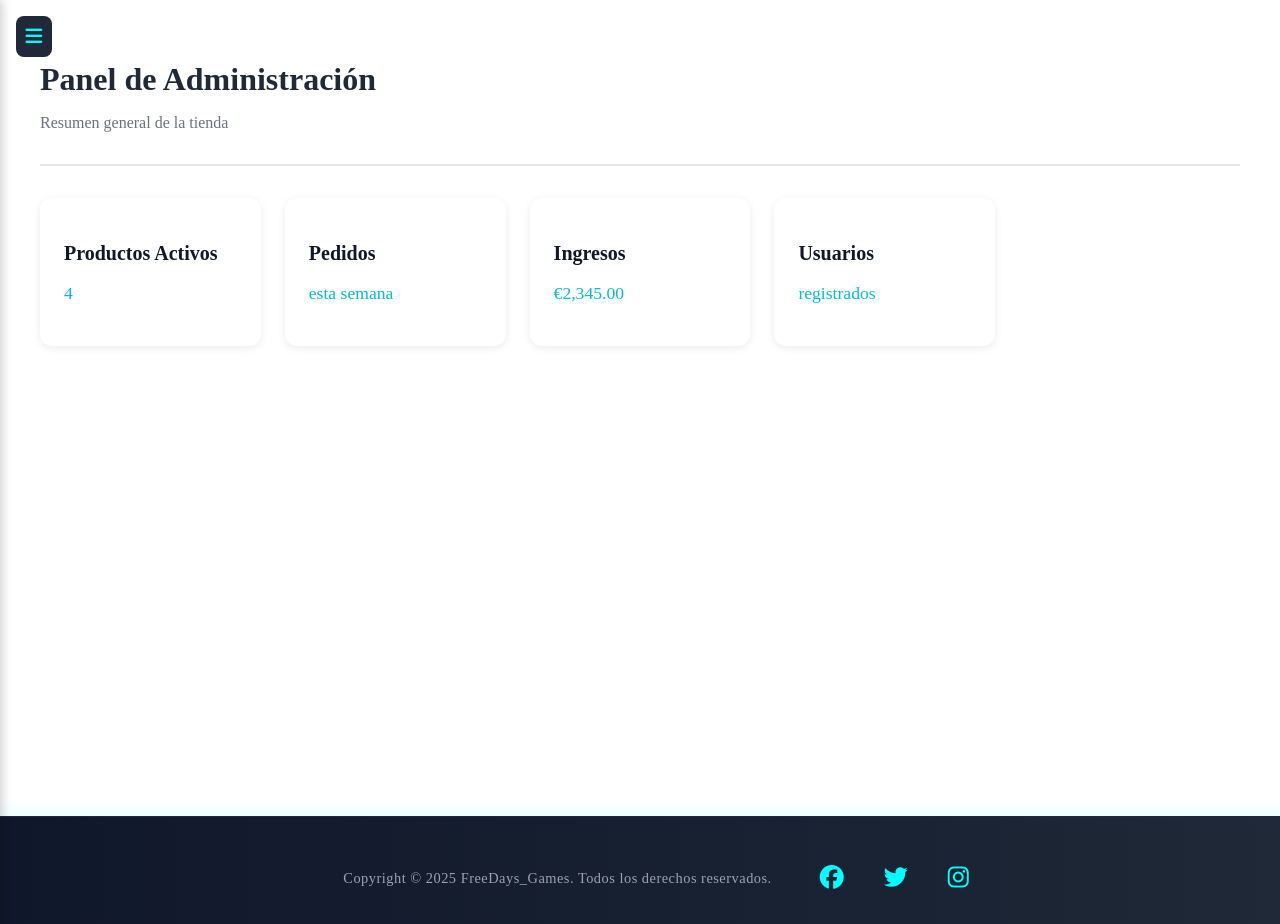
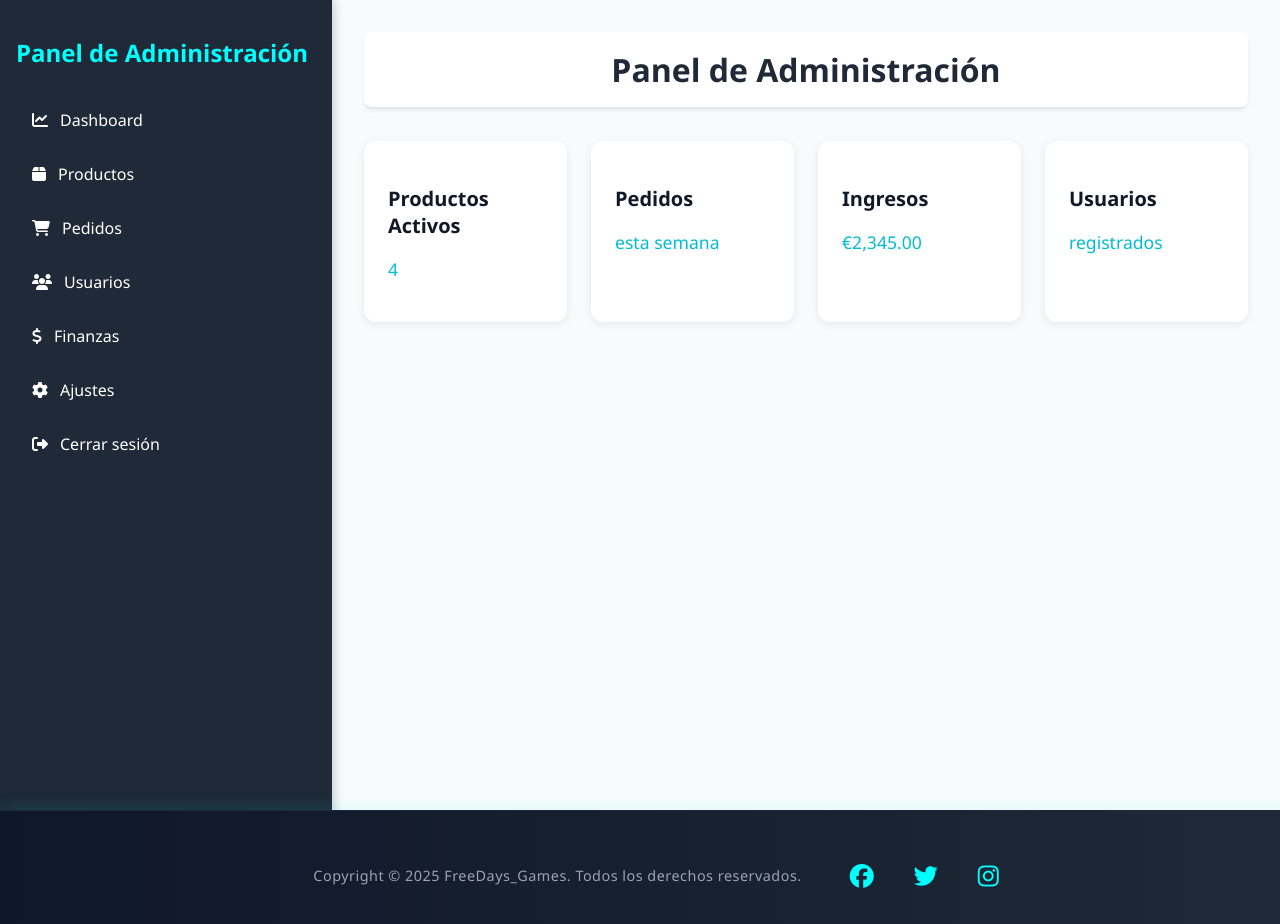
Before and after one commit to giandb99/Proyecto_Final_DAW, a PHP site: page /views/admin/dashboard.php in a window 1280 px wide. Run offline with PHP 8.4, Linux system fonts and the light colour scheme; data comes from the database, SQL or seed files in the repository.

Commit message:
Refactorización del panel de administración: se eliminó el botón de alternar la barra lateral y se mejoró la estructura del código

```diff
--- a/styles/dashboard.css
+++ b/styles/dashboard.css
@@ -1,50 +1,29 @@
+
+html,
+body {
+    height: 100%;
+    margin: 0;
+    padding: 0;
+    overflow: hidden;
+    font-family: 'Segoe UI', sans-serif;
+    background-color: #f9fafb;
+}
+
 .dashboard-container {
     display: flex;
-    transition: margin-left 0.3s ease;
-}
-
-.main-content {
-    flex: 1;
-    padding: 2rem;
-    transition: margin-left 0.3s ease;
-}
-
-.toggle-btn {
-    position: fixed;
-    top: 1rem;
-    left: 1rem;
-    background-color: #1f2937;
-    color: #00ffff;
-    border: none;
-    padding: 0.6rem;
-    border-radius: 0.5rem;
-    cursor: pointer;
-    z-index: 1100;
-    font-size: 1.2rem;
-    transition: background 0.3s;
-}
-
-.toggle-btn:hover {
-    background-color: #374151;
+    height: 100vh;
+    overflow: hidden;
 }
 
 .sidebar {
-    position: fixed;
-    top: 0;
-    left: 0;
-    width: 250px;
+    width: 300px;
     height: 100vh;
     background-color: #1f2937;
     color: #ffffff;
     display: flex;
     flex-direction: column;
-    padding: 2rem 1rem;
+    padding: 1rem;
     box-shadow: 2px 0 10px rgba(0, 0, 0, 0.2);
-    z-index: 1000;
-}
-
-.sidebar.hidden {
-    transform: translateX(-100%);
 }
 
 .sidebar-title {
@@ -52,7 +31,6 @@
     font-weight: bold;
     color: #00ffff;
     margin-bottom: 2rem;
-    text-align: center;
 }
 
 .sidebar-nav ul {
@@ -73,12 +51,18 @@
     gap: 0.75rem;
     padding: 0.5rem 1rem;
     border-radius: 0.5rem;
-    transition: background 0.3s ease;
 }
 
 .sidebar-nav li a:hover {
     background-color: #374151;
     color: #00ffff;
+}
+
+.main-content {
+    flex: 1;
+    padding: 2rem;
+    overflow-y: auto;
+    height: 100vh;
 }
 
 .dashboard-container.sidebar-hidden .main-content {
@@ -91,20 +75,19 @@
 
 .main-header {
     margin-bottom: 2rem;
+    padding: 1rem;
+    border-radius: .5rem;
     border-bottom: 2px solid #e5e7eb;
-    padding-bottom: 1rem;
+    background-color: white;
+    text-align: center;
+    box-shadow: 0 2px 4px rgba(0, 0, 0, 0.05);
 }
 
 .main-header h1 {
     font-size: 2rem;
     font-weight: bold;
     color: #1f2937;
-    margin-bottom: 0.25rem;
-}
-
-.main-header p {
-    font-size: 1rem;
-    color: #6b7280;
+    margin: 0;
 }
 
 .dashboard-cards {
@@ -137,3 +120,7 @@
     font-size: 1.1rem;
     color: #00bcd4;
 }
+
+.dashboard-container.sidebar-visible footer {
+    margin-left: 250px;
+}
--- a/views/admin/dashboard.php
+++ b/views/admin/dashboard.php
@@ -2,6 +2,13 @@
 
 // Incluimos el archivo que contiene las funciones de consulta a la base de datos
 require_once '../../database/querys.php';
+
+session_start();
+
+if (!isset($_SESSION)) {
+    header('Location: ../user/login.php');
+    exit();
+}
 
 // Se obtienen los datos para los widgets de la página de administración
 $totalProductosActivos = obtenerTotalProductosActivos();
@@ -24,35 +31,29 @@ $totalUsuarios = obtenerTotalUsuarios();
 
 <body>
     <div class="dashboard-container">
-
-        <button id="toggleSidebar" class="toggle-btn">
-            <i class="fas fa-bars"></i>
-        </button>
-
-        <aside class="sidebar hidden" id="sidebar">
+        <aside class="sidebar" id="sidebar">
             <h2 class="sidebar-title">Panel de Administración</h2>
             <nav class="sidebar-nav">
                 <ul>
-                    <li><a href="#"><i class="fas fa-chart-line"></i> Dashboard</a></li>
-                    <li><a href="#"><i class="fas fa-box"></i> Productos</a></li>
-                    <li><a href="#"><i class="fas fa-shopping-cart"></i> Pedidos</a></li>
-                    <li><a href="#"><i class="fas fa-users"></i> Usuarios</a></li>
-                    <li><a href="#"><i class="fas fa-dollar-sign"></i> Finanzas</a></li>
-                    <li><a href="#"><i class="fas fa-cog"></i> Ajustes</a></li>
-                    <li><a href="#"><i class="fas fa-sign-out-alt"></i> Cerrar sesión</a></li>
+                    <li><a href="dashboard.php"><i class="fas fa-chart-line"></i> Dashboard</a></li>
+                    <li><a href="products.php"><i class="fas fa-box"></i> Productos</a></li>
+                    <li><a href="orders.php"><i class="fas fa-shopping-cart"></i> Pedidos</a></li>
+                    <li><a href="users.php"><i class="fas fa-users"></i> Usuarios</a></li>
+                    <li><a href="finance.php"><i class="fas fa-dollar-sign"></i> Finanzas</a></li>
+                    <li><a href="../user/preferences.php"><i class="fas fa-cog"></i> Ajustes</a></li>
+                    <li><a href="../user/logout.php"><i class="fas fa-sign-out-alt"></i> Cerrar sesión</a></li>
                 </ul>
         </aside>
 
         <main class="main-content">
             <header class="main-header">
                 <h1>Panel de Administración</h1>
-                <p>Resumen general de la tienda</p>
             </header>
 
             <section class="dashboard-cards">
                 <div class="card">
                     <h3>Productos Activos</h3>
-                    <p><?php echo $totalProductosActivos;?></p>
+                    <p><?php echo $totalProductosActivos; ?></p>
                 </div>
                 <div class="card">
                     <h3>Pedidos</h3>
@@ -70,17 +71,4 @@ $totalUsuarios = obtenerTotalUsuarios();
         </main>
     </div>
 
-    <script>
-        const toggleBtn = document.getElementById("toggleSidebar");
-        const sidebar = document.getElementById("sidebar");
-        const dashboardContainer = document.querySelector(".dashboard-container");
-
-        toggleBtn.addEventListener("click", () => {
-            sidebar.classList.toggle("hidden");
-            // Alternar la clase en el contenedor principal
-            dashboardContainer.classList.toggle("sidebar-hidden");
-            dashboardContainer.classList.toggle("sidebar-visible");
-        });
-    </script>
-
     <?php include '../elements/footer.php' ?>
```
